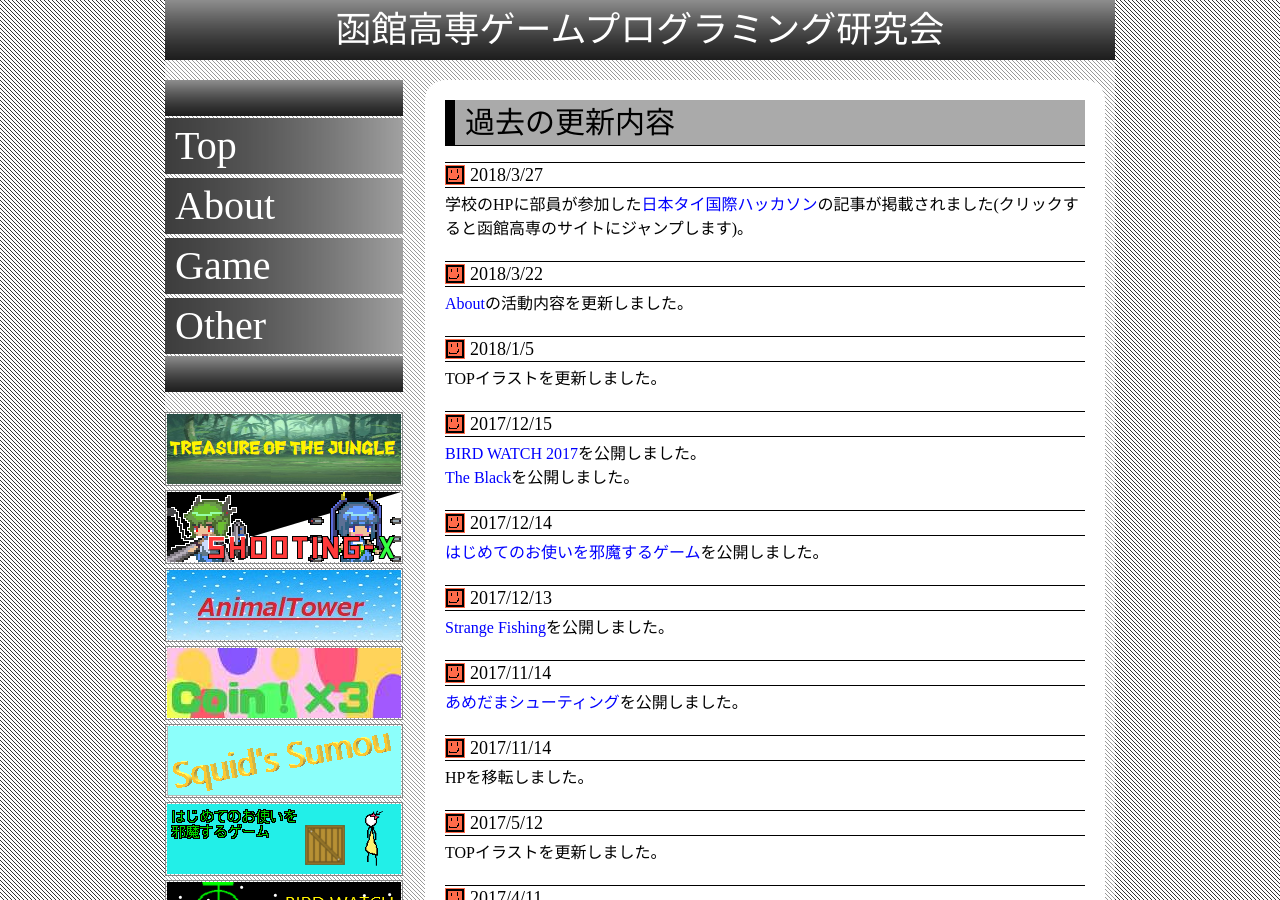
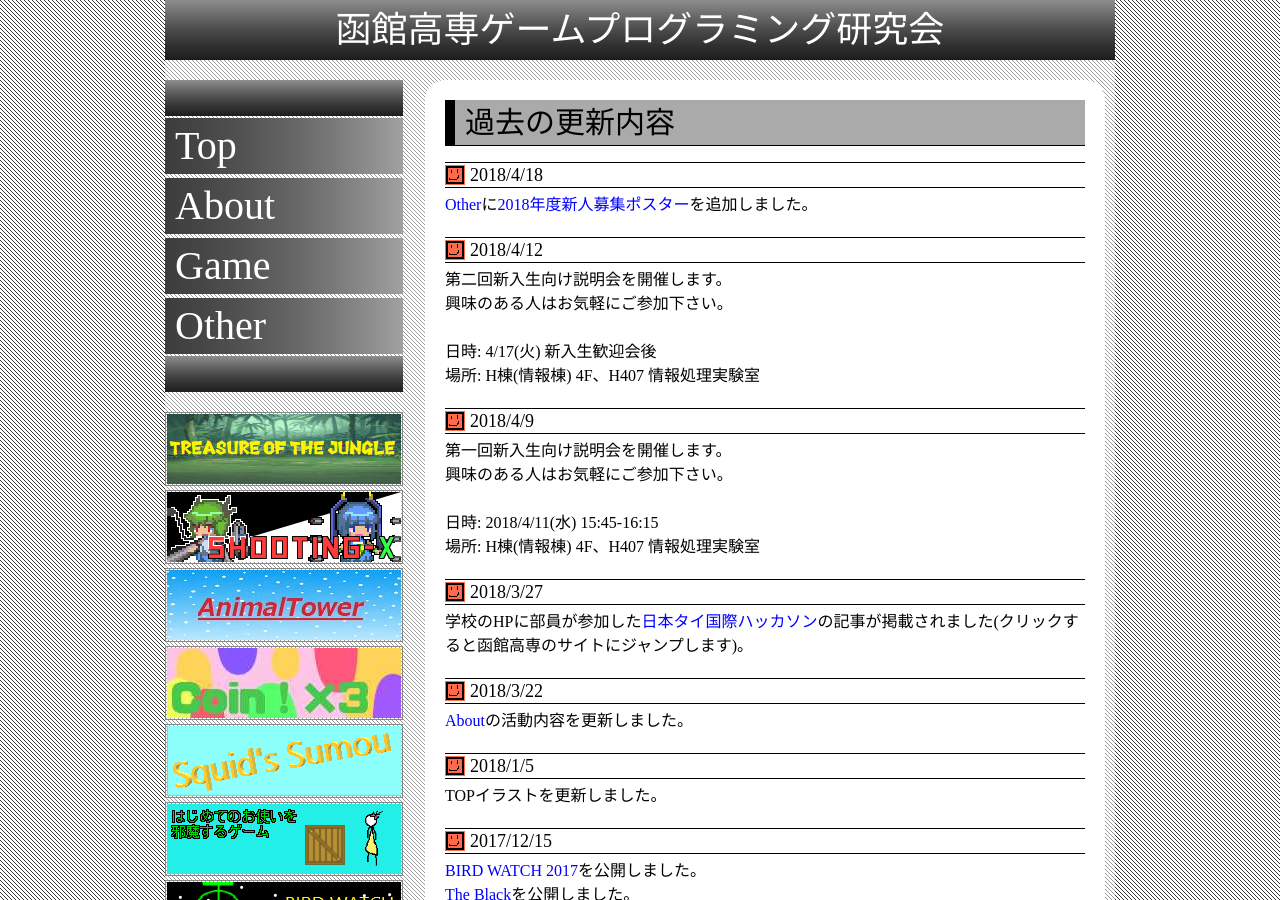
Before and after one commit to hnctgpgk/hnctgpgk.github.io, a Jekyll site: the page built from old.md, in a window 1280 px wide and 900 px high. Built offline with Jekyll 4.4.1, drawn with Linux system fonts in a browser that asks for light colours.

Commit message:
poster/2019.png 追加

```diff
--- a/old.md
+++ b/old.md
@@ -12,6 +12,33 @@ relative: ./
 </p>
 
 <dl>
+
+<dt>2018/4/18</dt>
+<dd><a href="./other/">Other</a>に<a href="./other/poster/2018.png">2018年度新人募集ポスター</a>を追加しました。</dd>
+
+<dt>2018/4/12</dt>
+<dd>
+第二回新入生向け説明会を開催します。
+<br>
+興味のある人はお気軽にご参加下さい。
+<br>
+<br>
+日時: 4/17(火) 新入生歓迎会後
+<br>
+場所: H棟(情報棟) 4F、H407 情報処理実験室
+</dd>
+
+<dt>2018/4/9</dt>
+<dd>
+第一回新入生向け説明会を開催します。
+<br>
+興味のある人はお気軽にご参加下さい。
+<br>
+<br>
+日時: 2018/4/11(水) 15:45-16:15
+<br>
+場所: H棟(情報棟) 4F、H407 情報処理実験室
+</dd>
 
 <dt>2018/3/27</dt>
 <dd>学校のHPに部員が参加した<a href="http://www.hakodate-ct.ac.jp/news/15633.html">日本タイ国際ハッカソン</a>の記事が掲載されました(クリックすると函館高専のサイトにジャンプします)。</dd>
```
Also changed, not shown: index.md (+15 -27 lines), other/index.md (+1 -0 lines), other/poster/2019.png (added).
